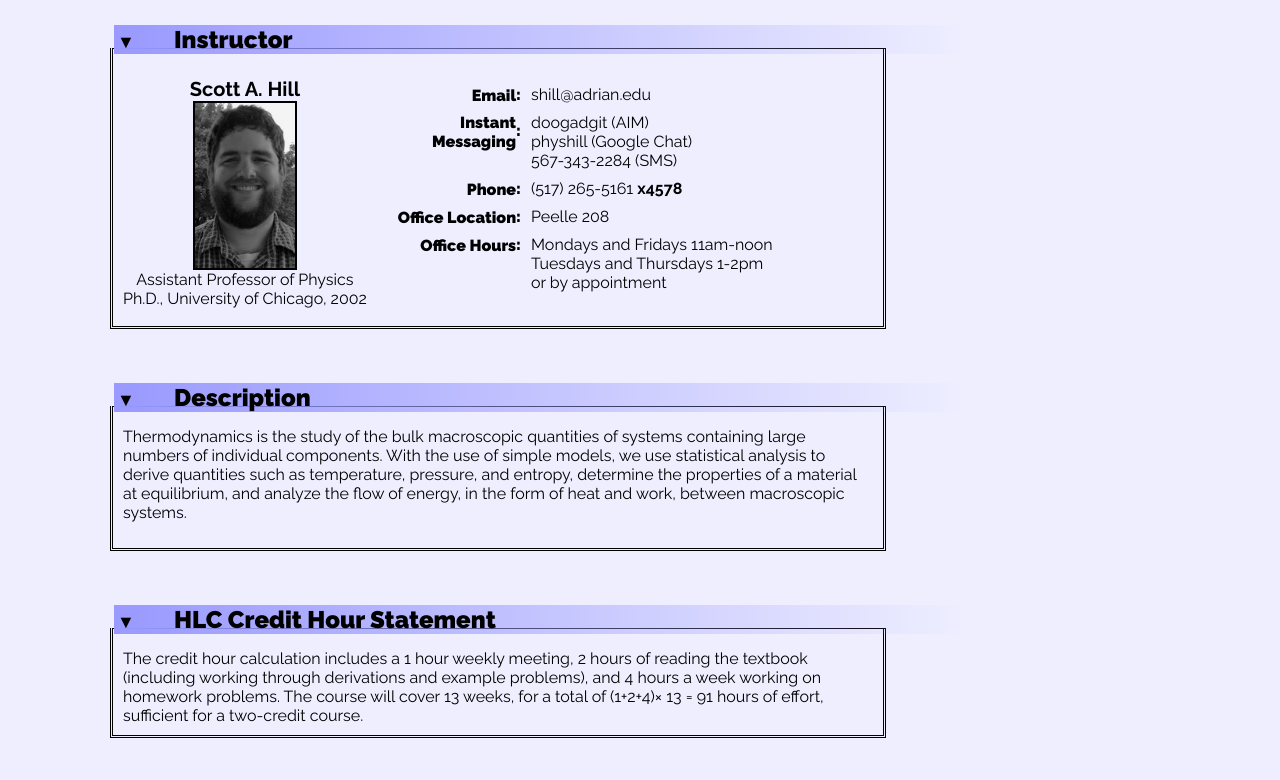
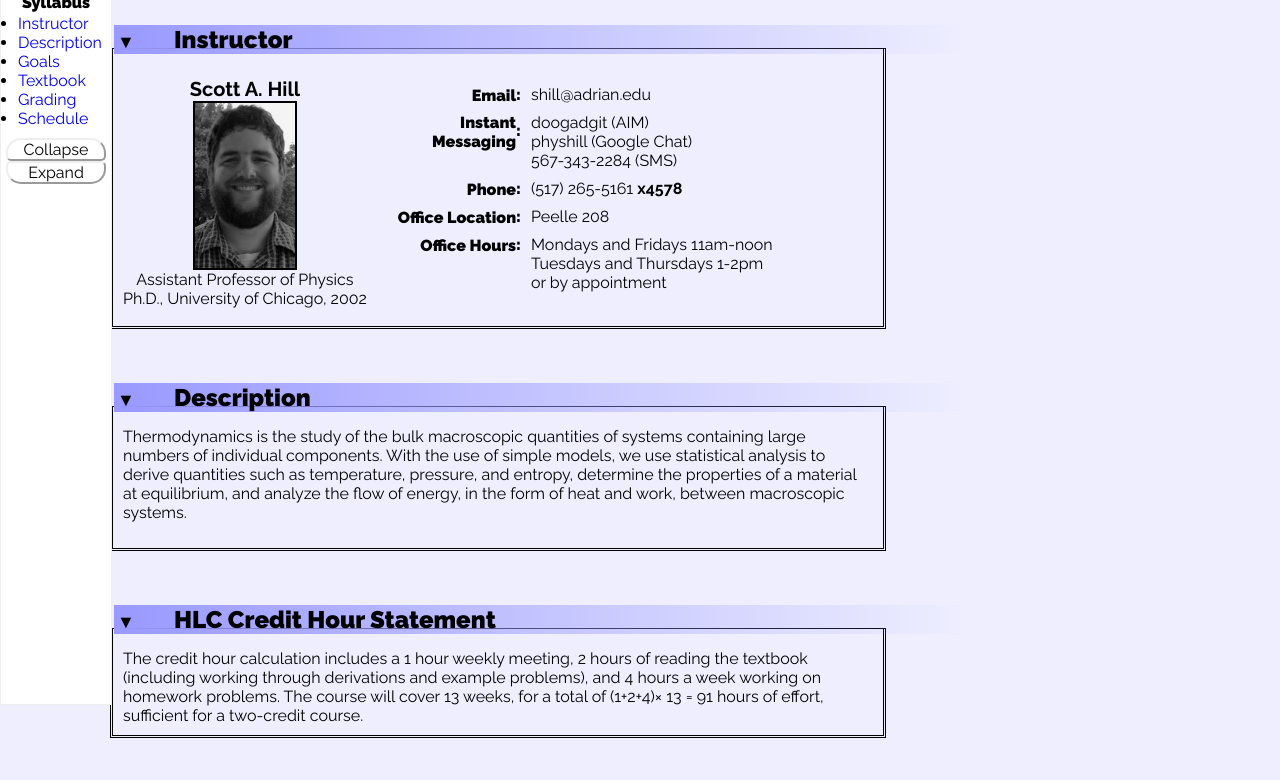
Before and after one commit to sahi1l/sahi1l.github.io, a plain HTML site: page 451/Syllabus/index.html in a window 1280 px wide. Shown: the part 107-887 px from the top of the page. Drawn offline with Linux system fonts and the light colour scheme.

Commit message:
Oops, now there's no toc. Fixing...

```diff
--- a/451/Syllabus/index.html
+++ b/451/Syllabus/index.html
@@ -13,6 +13,9 @@ rel='stylesheet' type='text/css'>
 <script src="../lib/jquery.js" type="text/javascript"></script>
 <script src="syllabus.js" type="text/javascript"></script>
 <title>Physics 451 Syllabus, Fall 2016</title>
+<div id="toc"><img src="https://c288801.ssl.cf1.rackcdn.com/adrian-college/logo.png"
+id="logo"></div></div>
+
 <link rel="stylesheet" type="text/css" href="../lib/adrian.css" />
 <style type="text/css">
 table.schedule
```
